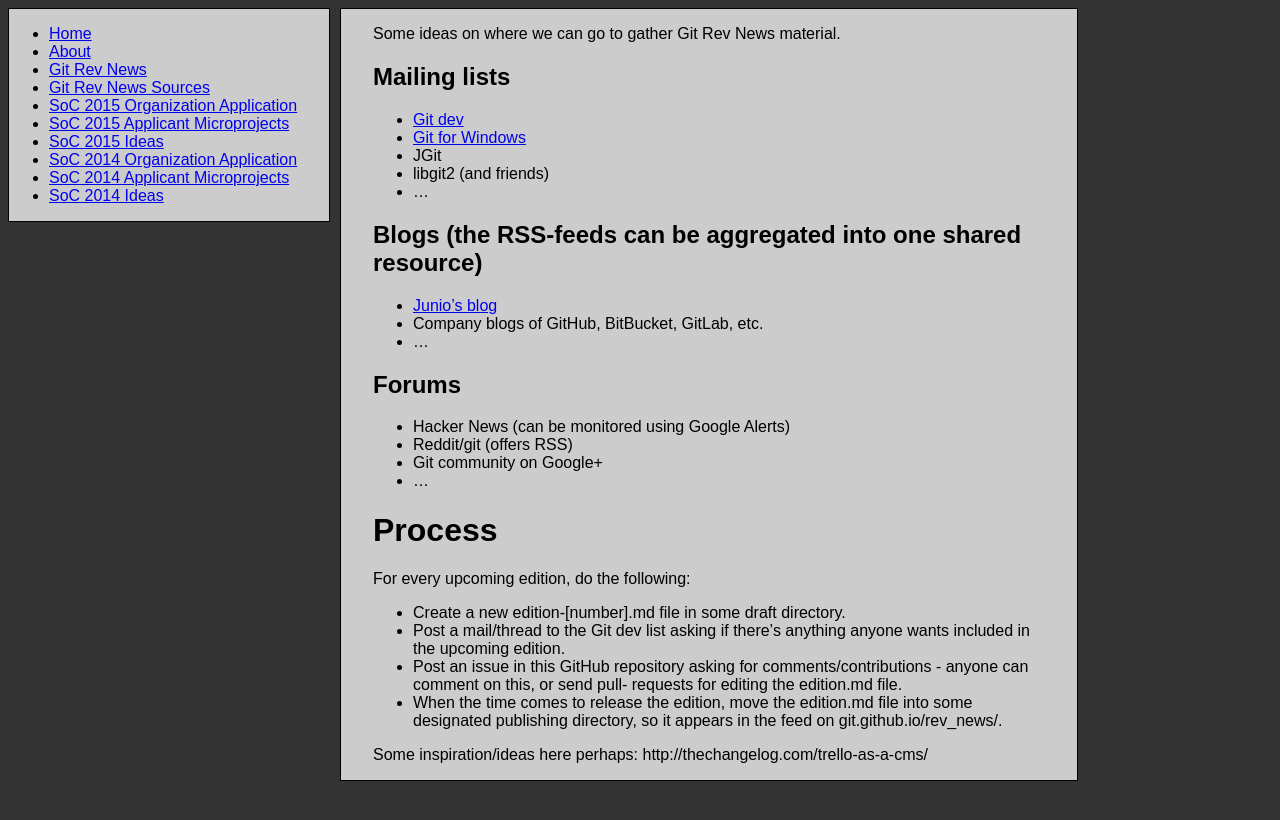
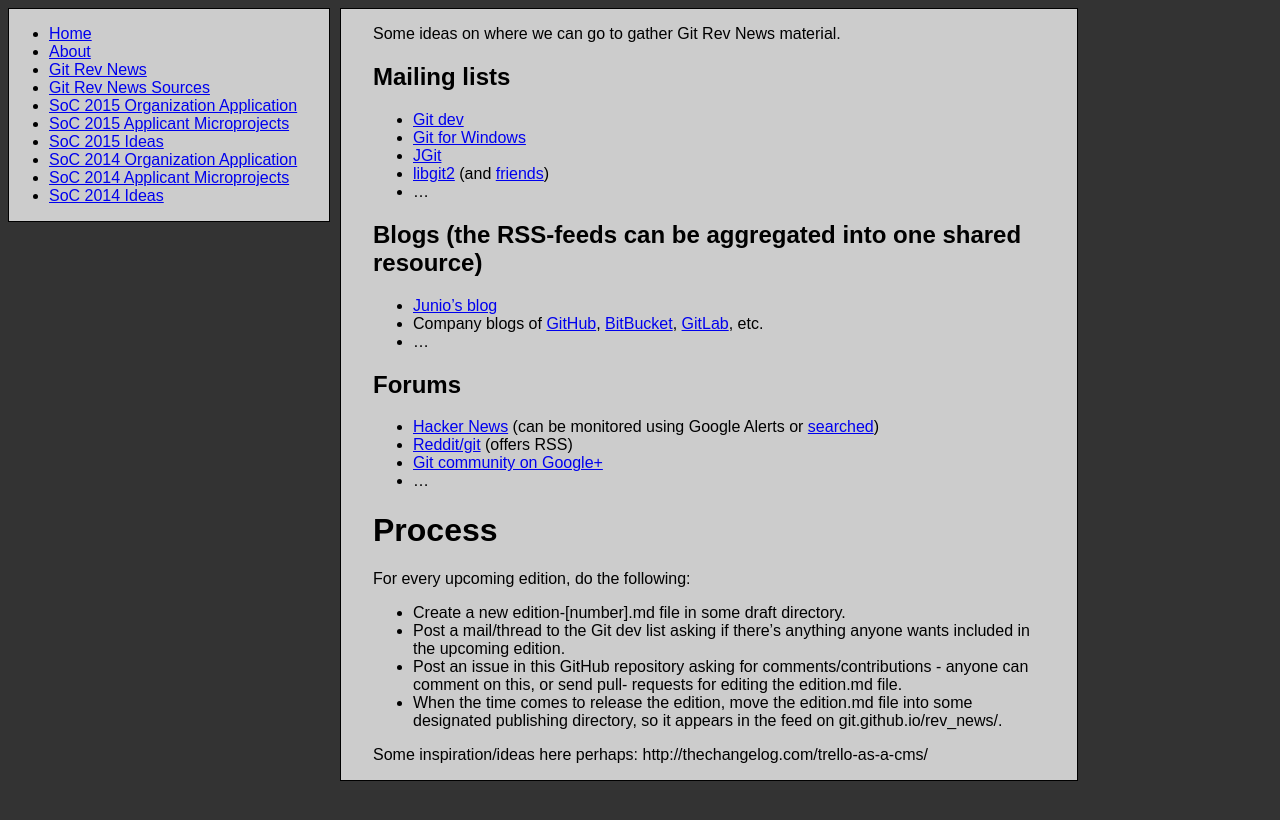
Before and after one commit to git/git.github.io, a Jekyll site: the page built from rev_news/news_sources.md, in a window 1280 px wide. Shown: the top 820 px of the page. Built offline with Jekyll 4.4.1, drawn with Linux system fonts in a browser that asks for light colours; Markdown is read by kramdown in place of the engine named in the settings.

Commit message:
More links

```diff
--- a/rev_news/news_sources.md
+++ b/rev_news/news_sources.md
@@ -9,21 +9,21 @@
 
 * [Git dev](http://thread.gmane.org/gmane.comp.version-control.git/)
 * [Git for Windows](https://groups.google.com/forum/#!forum/msysgit)
-* JGit
-* libgit2 (and friends)
+* [JGit](https://dev.eclipse.org/mailman/listinfo/jgit-dev)
+* [libgit2](https://libgit2.github.com/) (and [friends](https://github.com/libgit2))
 * ...
 
 ## Blogs (the RSS-feeds can be aggregated into one shared resource)
 
 * [Junio's blog](http://git-blame.blogspot.com/)
-* Company blogs of GitHub, BitBucket, GitLab, etc.
+* Company blogs of [GitHub](https://github.com/blog), [BitBucket](https://blog.bitbucket.org/), [GitLab](https://about.gitlab.com/blog/), etc.
 * ...
 
 ## Forums
 
-* Hacker News (can be monitored using Google Alerts)
-* Reddit/git (offers RSS)
-* Git community on Google+
+* [Hacker News](https://news.ycombinator.com/) (can be monitored using Google Alerts or [searched](https://hn.algolia.com/?query=git&sort=byPopularity&prefix=false&page=0&dateRange=last24h&type=story))
+* [Reddit/git](http://www.reddit.com/r/git) (offers RSS)
+* [Git community on Google+](https://plus.google.com/communities/112688280189071733518)
 * ...
 
 # Process
```
